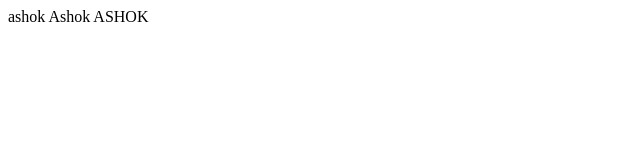
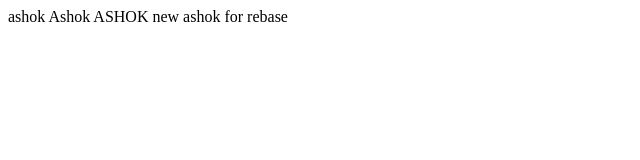
Before and after one commit to osmomosm/Ashok, a plain HTML site: page index.html in a window 1280 px wide. Shown: the whole page, without its empty margins (0-640 px from the left). Drawn offline with Linux system fonts and the light colour scheme.

Commit message:
changed bat

```diff
--- a/index.html
+++ b/index.html
@@ -1,3 +1,3 @@
 <html>
-ashok  Ashok ASHOK
+ashok  Ashok ASHOK new ashok for rebase
 </html>
```
